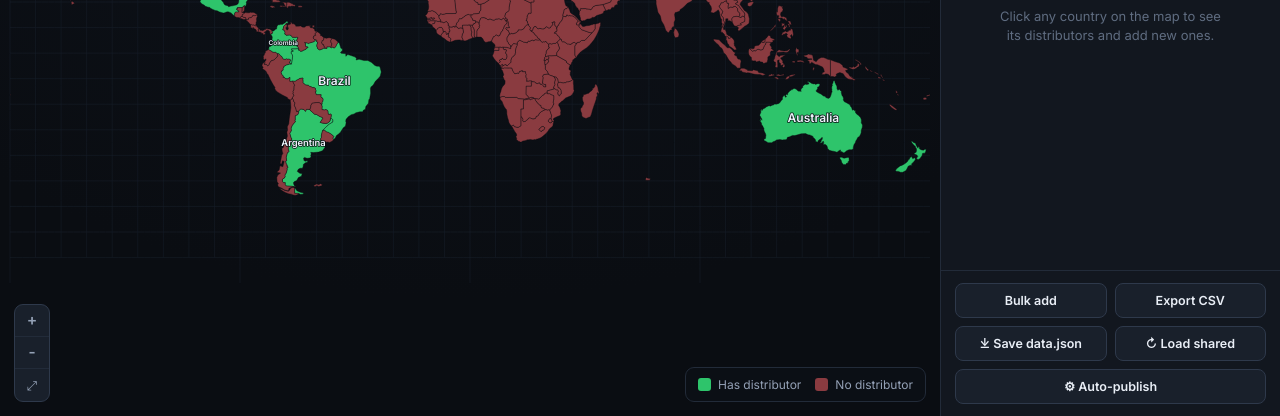
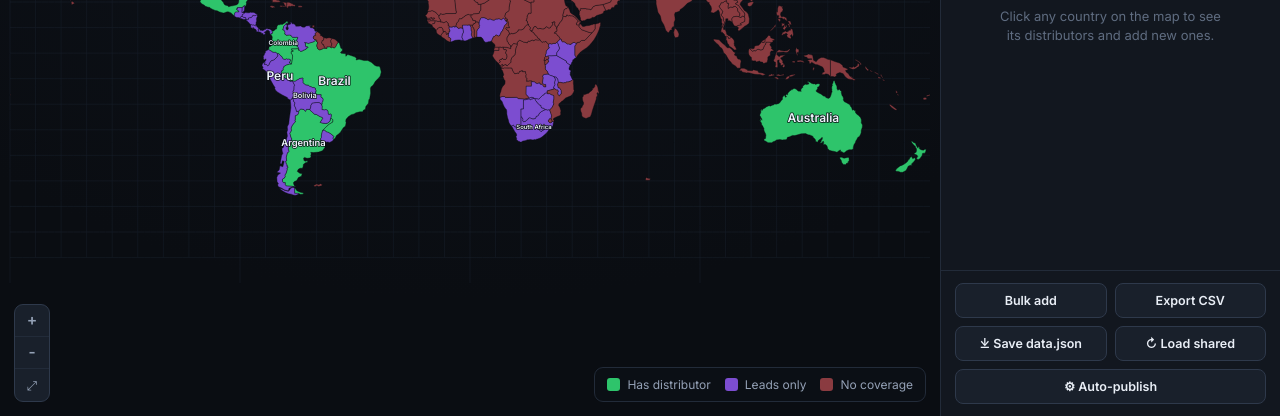
Before and after one commit to jordangoldstein87/distro-atlas, a plain HTML site: page index.html in a window 1280 px wide. Shown: the part 384-800 px from the top of the page. Drawn offline with Linux system fonts and the light colour scheme.

Commit message:
Color leads-only countries as "prospect" (purple) on the map
Leads previously didn't affect map color, so 100+ prospect countries looked
identical to empty ones. Now: green = has distributor, purple = leads only,
red = nothing. Legend + map labels updated to match.

Co-Authored-By: Claude Opus 4.8 <noreply@anthropic.com>

```diff
--- a/index.html
+++ b/index.html
@@ -104,6 +104,7 @@
   .country{stroke:var(--ocean);stroke-width:.4px;vector-effect:non-scaling-stroke;transition:fill .12s ease}
   .country.cov0{fill:var(--red)}
   .country.cov1{fill:var(--green)}
+  .country.cov2{fill:#7c4dd0}
   .country:hover{filter:brightness(1.25)}
   .country.sel{stroke:var(--accent);stroke-width:1.6px}
   .sphere{fill:none}
@@ -128,7 +129,7 @@
     backdrop-filter:blur(6px);font-size:12px}
   .legend .it{display:flex;align-items:center;gap:7px;color:var(--dim)}
   .legend .sw{width:13px;height:13px;border-radius:3px}
-  .legend .sw.g{background:var(--green)} .legend .sw.r{background:var(--red)}
+  .legend .sw.g{background:var(--green)} .legend .sw.r{background:var(--red)} .legend .sw.p{background:#7c4dd0}
 
   /* tooltip */
   .tip{position:fixed;pointer-events:none;z-index:60;max-width:260px;
@@ -291,7 +292,8 @@
       </div>
       <div class="legend">
         <div class="it"><span class="sw g"></span>Has distributor</div>
-        <div class="it"><span class="sw r"></span>No distributor</div>
+        <div class="it"><span class="sw p"></span>Leads only</div>
+        <div class="it"><span class="sw r"></span>No coverage</div>
       </div>
     </div>
 
@@ -642,7 +644,7 @@ function updateLabels(){
       const name = d.properties.name;
       if(name === selected) return null;                                // selected always labeled
       const readable = renderedPx(d) >= LABEL_MIN_READ;                 // hide names too small to read
-      if(!d._small && distrosFor(name).length > 0) return readable ? null : 'none';  // large covered
+      if(!d._small && (distrosFor(name).length > 0 || leadsFor(name).length > 0)) return readable ? null : 'none';  // large covered or prospect
       if(currentK <= LABEL_ZOOM_THRESHOLD) return 'none';               // small/uncovered: need zoom first
       return readable ? null : 'none';
     });
@@ -651,8 +653,11 @@ function updateLabels(){
 function refreshColors(){
   gCountries.selectAll('path.country')
     .attr('class', d => {
-      const cov = distrosFor(d.properties.name).length > 0 ? 'cov1':'cov0';
-      const sel = d.properties.name === selected ? ' sel':'';
+      const n = d.properties.name;
+      const cov = distrosFor(n).length > 0 ? 'cov1'        // green: has a distributor
+                : leadsFor(n).length   > 0 ? 'cov2'        // amber: leads only (prospect)
+                : 'cov0';                                  // red: nothing
+      const sel = n === selected ? ' sel':'';
       return `country ${cov}${sel}`;
     });
   // keep selected on top
```
